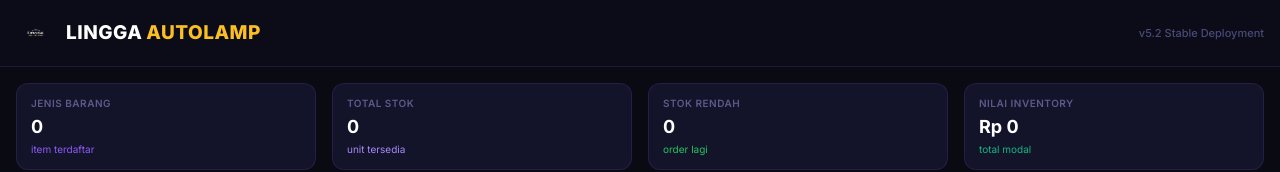
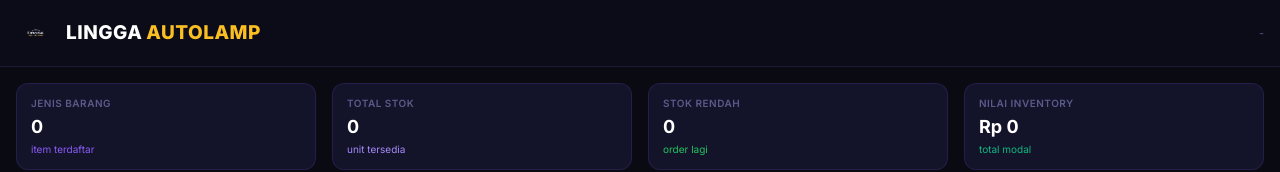
Before and after one commit to alinee18/stock-barang, a Next.js app: page / in a window 1280 px wide. Shown: the top 172 px of the page. Built offline with nearby package versions, Linux system fonts and the light colour scheme.

Commit message:
clean: remove version tag from header

```diff
--- a/app/page.tsx
+++ b/app/page.tsx
@@ -360,7 +360,7 @@ export default function StockPage() {
               <span style={{ color: "#FBBF24", marginLeft: "4px" }}>AUTOLAMP</span>
             </div>
           </div>
-          <span style={{ fontSize: 11, color: "#4A4A7A", fontWeight: 500 }} className="hide-sm">v5.2 Stable Deployment</span>
+          <span style={{ fontSize: 11, color: "#4A4A7A", fontWeight: 500 }} className="hide-sm">-</span>
         </div>
       </header>
 
```
